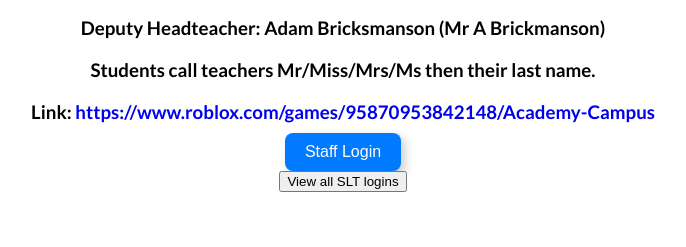
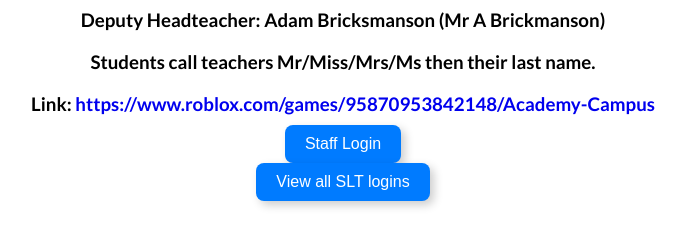
Before and after one commit to James-Githu-b/blackwoodacademics, a plain HTML site: page index.html in a window 1280 px wide. Shown: the part 351-598 px from the top of the page, without its empty margins (297-983 px from the left). Drawn offline with Linux system fonts and the light colour scheme.

Commit message:
Update style.css

```diff
--- a/style.css
+++ b/style.css
@@ -22,7 +22,7 @@
     text-align: center;        /* Optional: center the text within the headers */
 }
 
-.stafflgn, .getallaccs {
+.stafflgn, .viewallaccs {
     border: none; /* Keep border 0 */
     padding: 10px 20px; /* Add some padding for a better look */
     background-color: #007bff; /* Nice blue background */
@@ -34,7 +34,7 @@
     cursor: pointer; /* Show pointer on hover */
 }
 
-.stafflgn:hover, .getallaccs:hover {
+.stafflgn:hover, .viewallaccs:hover {
     box-shadow: 6px 6px 15px rgba(0, 0, 0, 0.3); /* Stronger shadow on hover */
     transform: translateY(-2px); /* Slight lift effect */
 }
```
